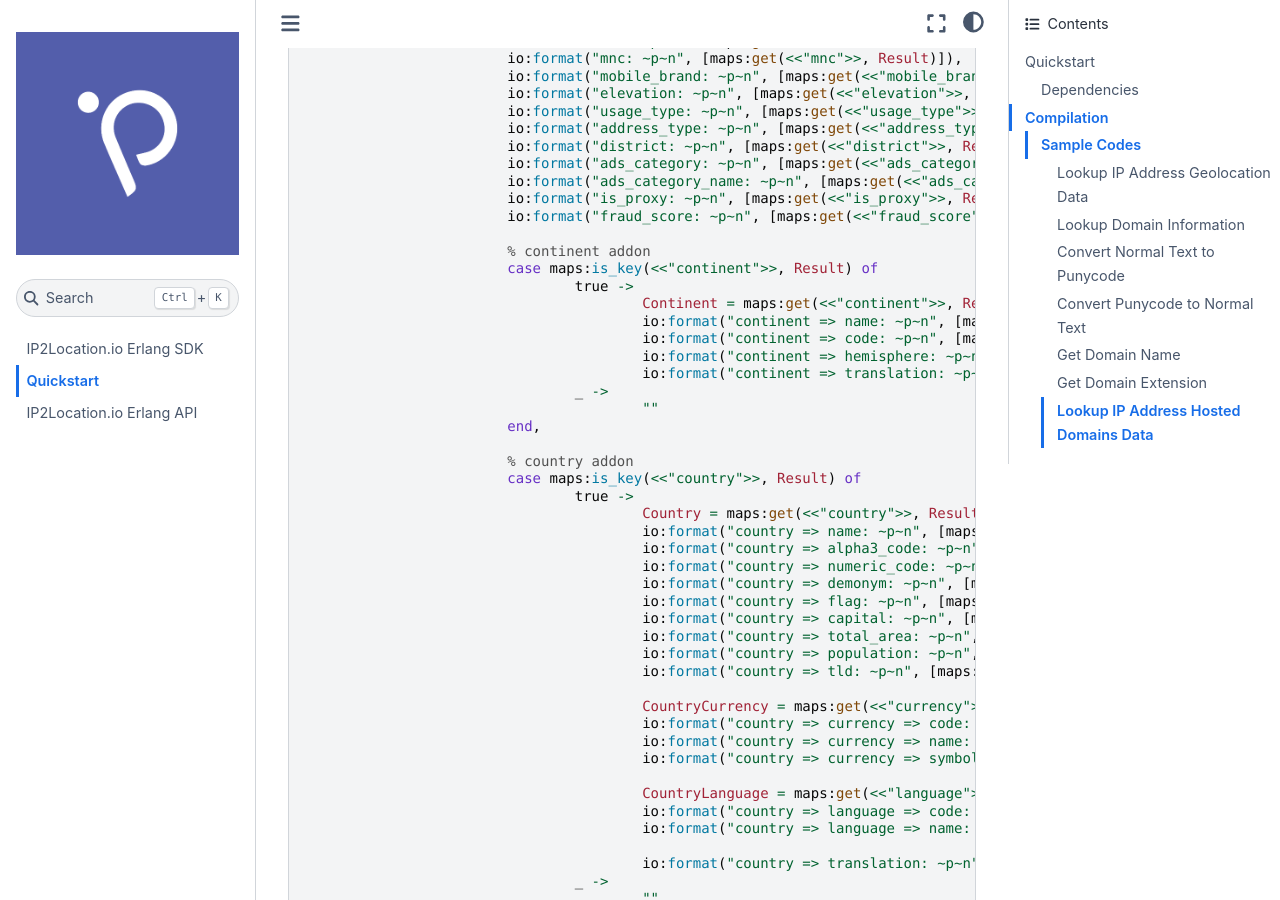
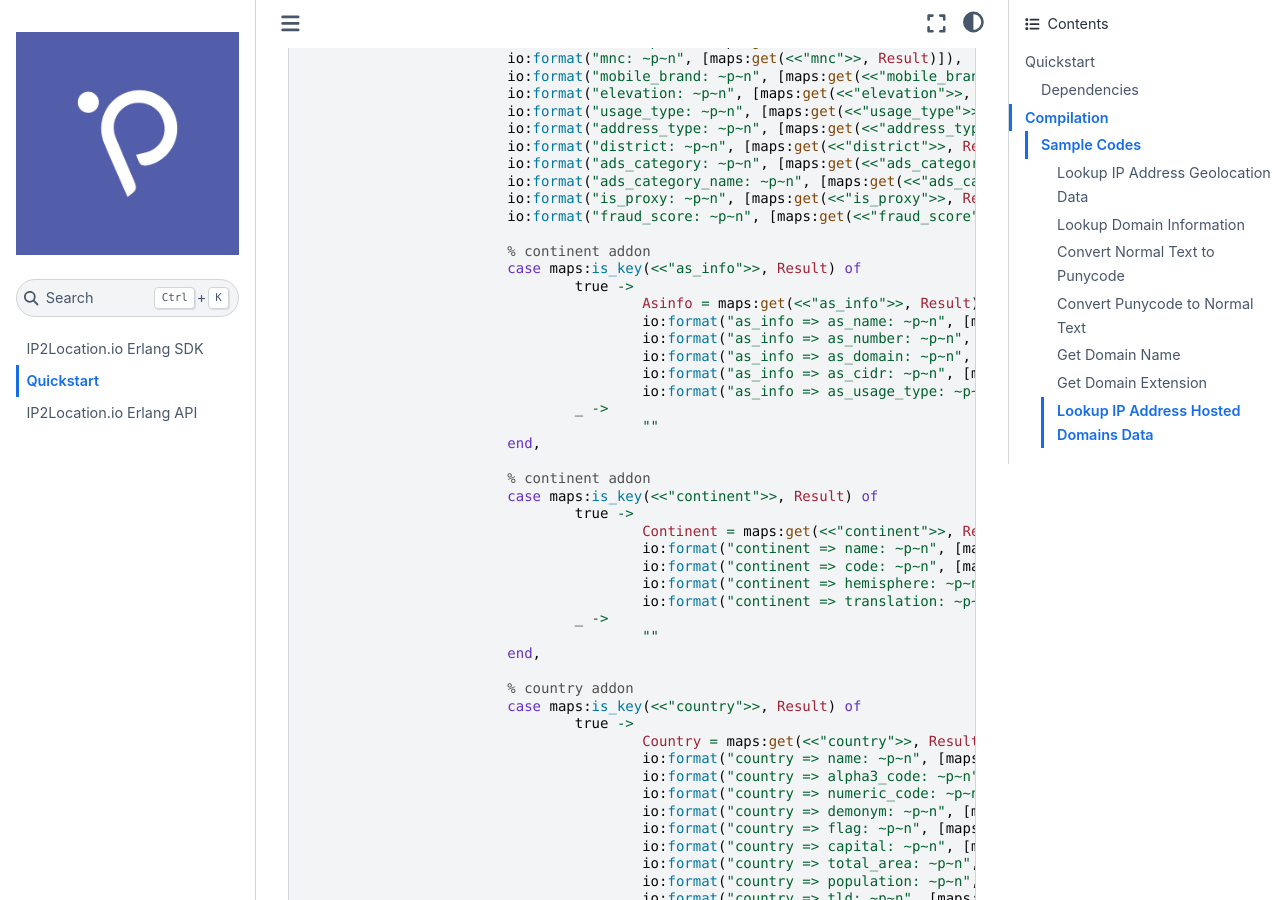
Before and after one commit to ip2location/ip2location-io-erlang, a Sphinx documentation site: the page built from docs/source/quickstart.md, in a window 1280 px wide and 900 px high, scrolled down 1199 px. Built offline with Sphinx 7.4.7 and the Sphinx Book theme 1.1.4, drawn with Linux system fonts in a browser that asks for light colours.

Commit message:
Updated RTD to add as_info information.

```diff
--- a/docs/source/quickstart.md
+++ b/docs/source/quickstart.md
@@ -64,6 +64,19 @@ testme() ->
 			io:format("ads_category_name: ~p~n", [maps:get(<<"ads_category_name">>, Result)]),
 			io:format("is_proxy: ~p~n", [maps:get(<<"is_proxy">>, Result)]),
 			io:format("fraud_score: ~p~n", [maps:get(<<"fraud_score">>, Result)]),
+
+			% continent addon
+			case maps:is_key(<<"as_info">>, Result) of
+				true ->
+					Asinfo = maps:get(<<"as_info">>, Result),
+					io:format("as_info => as_name: ~p~n", [maps:get(<<"as_name">>, Asinfo)]),
+					io:format("as_info => as_number: ~p~n", [maps:get(<<"as_number">>, Asinfo)]),
+					io:format("as_info => as_domain: ~p~n", [maps:get(<<"as_domain">>, Asinfo)]),
+					io:format("as_info => as_cidr: ~p~n", [maps:get(<<"as_cidr">>, Asinfo)]);
+					io:format("as_info => as_usage_type: ~p~n", [maps:get(<<"as_usage_type">>, Asinfo)]);
+				_ ->
+					""
+			end,
 
 			% continent addon
 			case maps:is_key(<<"continent">>, Result) of
```
Also changed, not shown: docs/source/code.md (+5 -0 lines).
